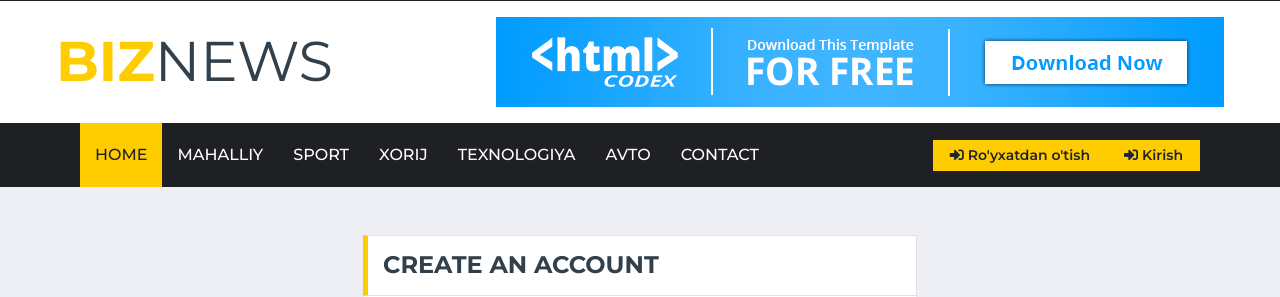
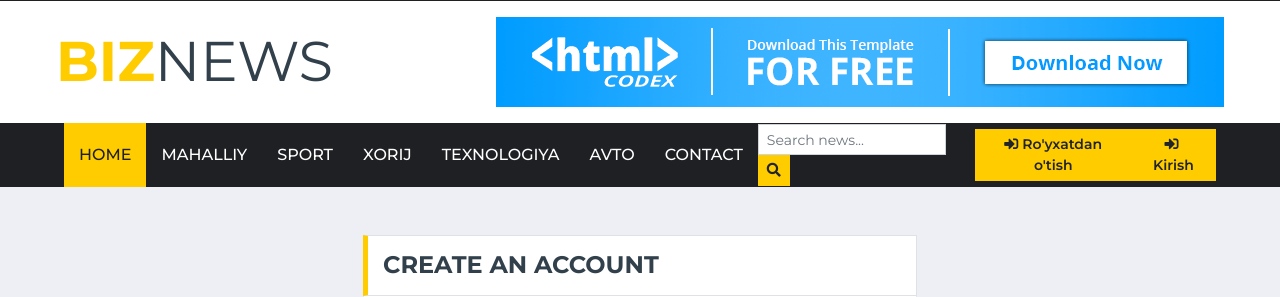
Before and after one commit to davlatbekzoirov/News, a Django app: page /account/signup/ in a window 1280 px wide. Shown: the part 39-336 px from the top of the page. Run offline with Django 5.2, Linux system fonts and the light colour scheme; data comes from the database, SQL or seed files in the repository; some libraries are stand-ins or nearby versions.

Commit message:
added search

```diff
--- a/templates/news/base.html
+++ b/templates/news/base.html
@@ -97,7 +97,6 @@
                 <span class="navbar-toggler-icon"></span>
             </button>
             <div class="collapse navbar-collapse justify-content-between px-0 px-lg-3" id="navbarCollapse">
-                <div class="collapse navbar-collapse justify-content-between px-0 px-lg-3" id="navbarCollapse">
                 <div class="navbar-nav mr-auto py-0">
                     <a href="{% url 'home_page' %}" class="nav-item nav-link active">Home</a>
                     <a href="{% url 'local_news_page' %}" class="nav-item nav-link">Mahalliy</a>
@@ -107,6 +106,14 @@
                     <a href="{% url 'avto_news_page' %}" class="nav-item nav-link">Avto</a>
                     <a href="{% url 'contact_page' %}" class="nav-item nav-link">Contact</a>
                 </div>
+
+                <form method="get" action="" class="form-inline my-2 my-lg-0 mr-lg-3">
+                    <input class="form-control form-control-sm mr-1" type="search" name="q"
+                           placeholder="Search news..." aria-label="Search" value="{{ request.GET.q }}">
+                    <button class="btn btn-primary btn-sm" type="submit">
+                        <i class="fa fa-search"></i>
+                    </button>
+                </form>
 
                 <div class="navbar-nav ml-auto py-0 d-flex align-items-center">
                     {% if user.is_authenticated %}
@@ -125,7 +132,6 @@
                             <i class="fa fa-sign-in-alt mr-1"></i>Kirish
                         </a>
                     {% endif %}
-                    </div>
                 </div>
             </div>
         </nav>
```
Lines whose indentation alone changed are shown as unchanged.
